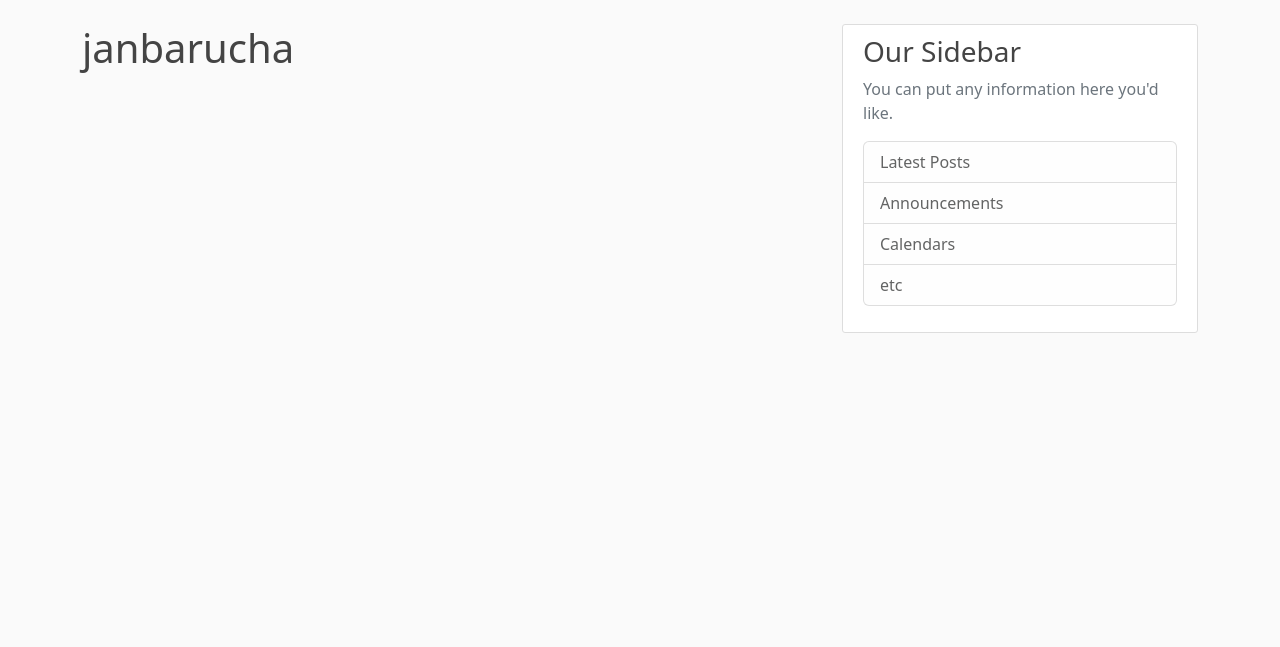
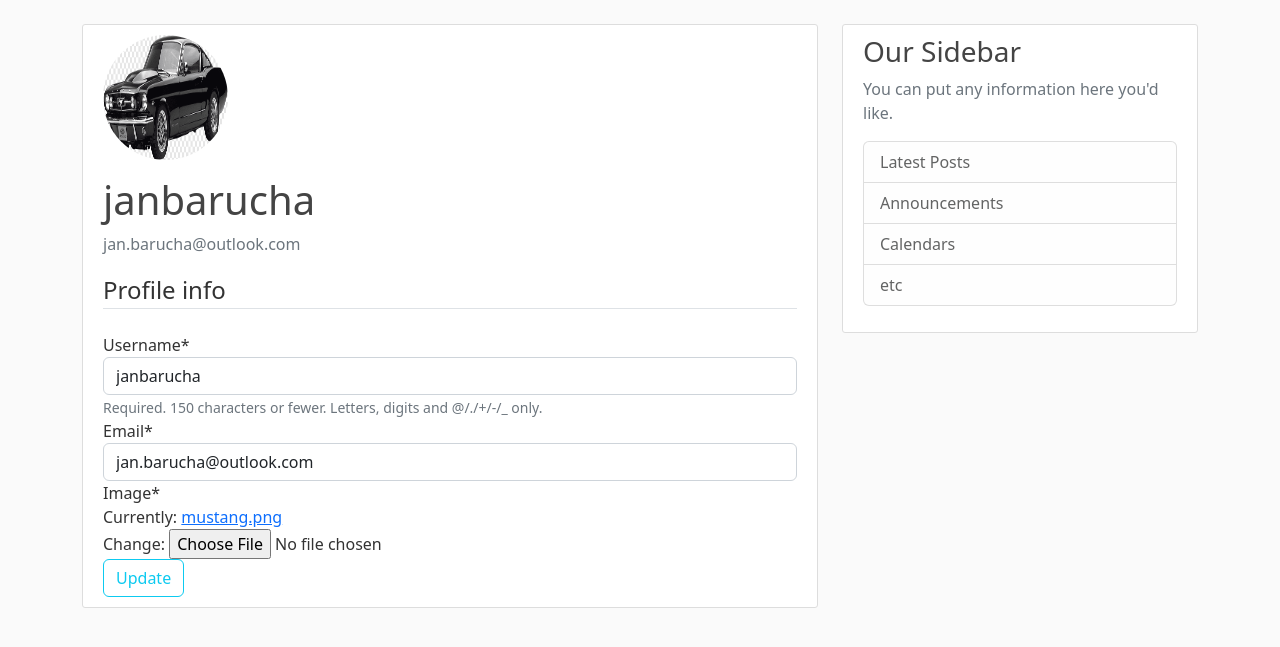
Before and after one commit to JanBarucha/django_project, a Django app: page /profile/ in a window 1280 px wide. Shown: the part 56-703 px from the top of the page. Run offline with Django 4.2, Linux system fonts and the light colour scheme; a user stored in the database is signed in; data comes from the database, SQL or seed files in the repository; both versions use the stored data as it was after the commit; some libraries are stand-ins or nearby versions.

Commit message:
Added new forms for updating profile. And a few more things

```diff
--- a/django_project/settings.py
+++ b/django_project/settings.py
@@ -9,7 +9,7 @@ https://docs.djangoproject.com/en/4.1/topics/settings/
 For the full list of settings and their values, see
 https://docs.djangoproject.com/en/4.1/ref/settings/
 """
-
+import os
 from pathlib import Path
 
 # Build paths inside the project like this: BASE_DIR / 'subdir'.
@@ -114,6 +114,9 @@ USE_TZ = True
 
 STATIC_URL = 'static/'
 
+MEDIA_ROOT = os.path.join(BASE_DIR, 'media')
+MEDIA_URL = '/media/'
+
 # Default primary key field type
 # https://docs.djangoproject.com/en/4.1/ref/settings/#default-auto-field
 
--- a/django_project/urls.py
+++ b/django_project/urls.py
@@ -17,6 +17,9 @@ from django.contrib import admin
 from django.urls import path, include
 from users import views as user_views
 from django.contrib.auth import views as auth_views
+from django.conf import settings
+from django.conf.urls.static import static
+
 
 urlpatterns = [
     path('admin/', admin.site.urls),
@@ -26,3 +29,6 @@ urlpatterns = [
     path('logout/', auth_views.LogoutView.as_view(template_name='users/logout.html'), name='logout'),
     path('profile/', user_views.profile, name='profile')
 ]
+
+if settings.DEBUG:
+    urlpatterns += static(settings.MEDIA_URL, document_root=settings.MEDIA_ROOT)
--- a/users/apps.py
+++ b/users/apps.py
@@ -4,3 +4,5 @@ from django.apps import AppConfig
 class UsersConfig(AppConfig):
     default_auto_field = 'django.db.models.BigAutoField'
     name = 'users'
+    def ready(self):
+        import users.signal
--- a/users/forms.py
+++ b/users/forms.py
@@ -1,12 +1,26 @@
 from django import forms
 from django.contrib.auth.models import User
 from django.contrib.auth.forms import UserCreationForm
+from .models import Profile
 
 
 class UserRegisterForm(UserCreationForm):
     email = forms.EmailField()
-    AdditionallInfo = forms.CharField()
 
     class Meta:
         model = User
         fields = ['username', 'email', 'password1', 'password2']
+
+
+class UserUpdateForm(forms.ModelForm):
+    email = forms.EmailField()
+
+    class Meta:
+        model = User
+        fields = ['username', 'email']
+
+
+class ProfileUpdateForm(forms.ModelForm):
+    class Meta:
+        model = Profile
+        fields = ['image']
--- a/users/models.py
+++ b/users/models.py
@@ -1,12 +1,12 @@
 from django.db import models
-from django.contrib.auth.models import  User
+from django.contrib.auth.models import User
 
 # Create your models here.
 
 
 class Profile(models.Model):
     user = models.OneToOneField(User, on_delete=models.CASCADE)
-    image = models.ImageField(default='default.jpg', upload_to='profile_pics')
+    image = models.ImageField(default='mustang.png', upload_to='profile_pics')
 
 
     def __str__(self):
--- a/users/templates/users/profile.html
+++ b/users/templates/users/profile.html
@@ -1,7 +1,25 @@
 {% extends "blog/base.html" %}
 {% load crispy_forms_tags %}
 {% block content %}
-    <h1>
-        {{ user.username }}
-    </h1>
+    <div class="content-section">
+      <div class="media">
+        <img class="rounded-circle account-img" src="{{ user.profile.image.url }}">
+        <div class="media-body">
+          <h2 class="account-heading">{{ user.username }}</h2>
+          <p class="text-secondary">{{ user.email }}</p>
+        </div>
+      </div>
+        <form method="POST" enctype="multipart/form-data">
+          {% csrf_token %}
+          <fieldset class="form-group">
+            <legend class="border-bottom mb-4"> Profile info </legend>
+            {{ u_form|crispy }}
+            {{ p_form|crispy }}
+          </fieldset>
+          <div class="form-group">
+            <button class="btn btn-outline-info" type="sumbit" > Update </button>
+          </div>
+        </form>
+      <!-- FORM HERE -->
+    </div>
 {% endblock content %}
--- a/users/views.py
+++ b/users/views.py
@@ -1,7 +1,7 @@
 from django.shortcuts import render, redirect
 
 from django.contrib import messages
-from .forms import UserRegisterForm
+from .forms import UserRegisterForm, UserUpdateForm, ProfileUpdateForm
 from django.contrib.auth.decorators import login_required
 
 
@@ -24,4 +24,24 @@ def register(request):
 
 @login_required
 def profile(request):
-    return render(request, 'users/profile.html')
+
+    if request.method == "POST":
+        u_form = UserUpdateForm(request.POST, instance=request.user)
+        p_form = ProfileUpdateForm(request.POST, request.FILES, instance=request.user.profile)
+        if u_form.is_valid() and p_form.is_valid():
+            u_form.save()
+            p_form.save()
+            messages.success(request, f'Your accout has been updated')
+            return redirect('profile')
+
+    else:
+        u_form = UserUpdateForm(instance=request.user)
+        p_form = ProfileUpdateForm(instance=request.user.profile)
+
+
+
+    context = {
+        'u_form' : u_form,
+        'p_form' : p_form
+    }
+    return render(request, 'users/profile.html', context)
```
Also changed, not shown: users/signal.py (added, +16 -0 lines), db.sqlite3, media/mustang.png (renamed from profile_pics/mustang.png), users/__init__.py (added), users/migrations/__init__.py (added).
